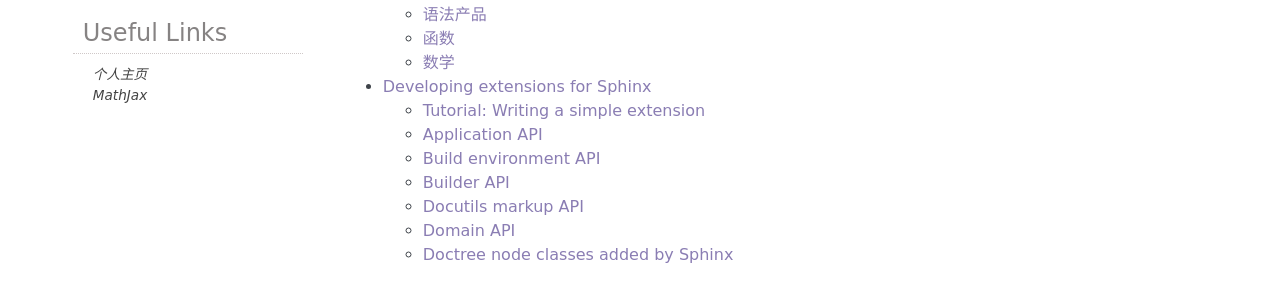
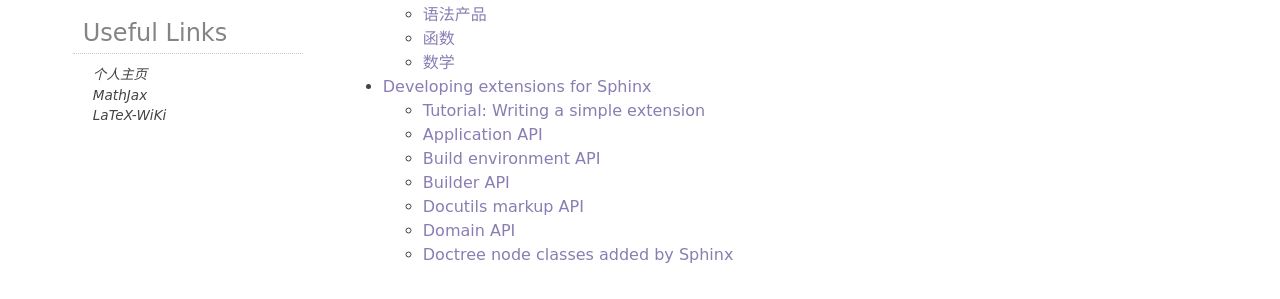
Before and after one commit to swinepig/Sphinx, a Sphinx documentation site: the page built from docs/source/index.rst, in a window 1280 px wide. Shown: the part 339-638 px from the top of the page. Built offline with Sphinx 7.4.7, drawn with Linux system fonts in a browser that asks for light colours.

Commit message:
2015/1/23 1
增加LaTex维基百科

```diff
--- a/docs/source/_templates/sidebarintro.html
+++ b/docs/source/_templates/sidebarintro.html
@@ -13,4 +13,5 @@
 <ul>
   <li><a href="http://swinepig.sinaapp.com/">个人主页</a></li>
   <li><a href="http://www.mathjax.org/">MathJax</a></li>
+  <li><a href="http://zh.wikibooks.org/wiki/LaTeX">LaTeX-WiKi</a></li>
 </ul>
--- a/docs/source/_templates/sidebarlogo.html
+++ b/docs/source/_templates/sidebarlogo.html
@@ -12,4 +12,5 @@
 <ul>
   <li><a href="http://swinepig.sinaapp.com/">个人主页</a></li>
   <li><a href="http://www.mathjax.org/">MathJax</a></li>
+  <li><a href="http://zh.wikibooks.org/wiki/LaTeX">LaTeX-WiKi</a></li>
 </ul>
```
